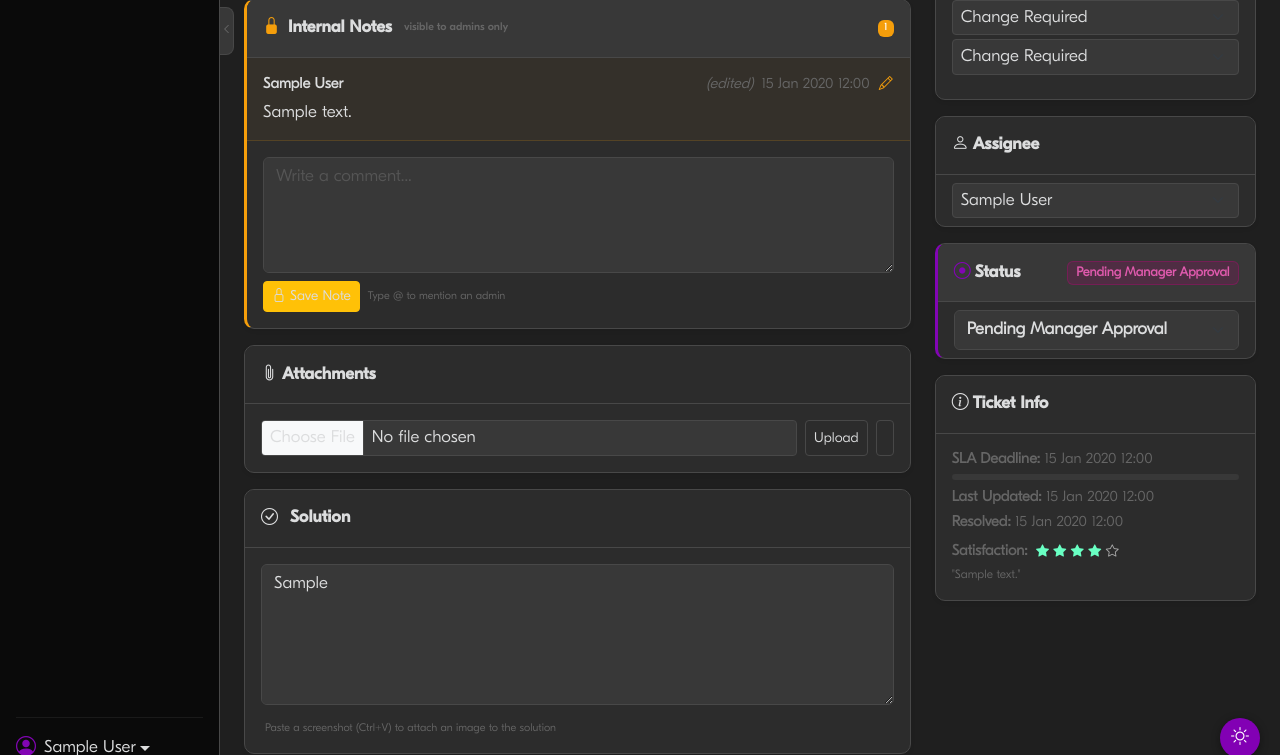
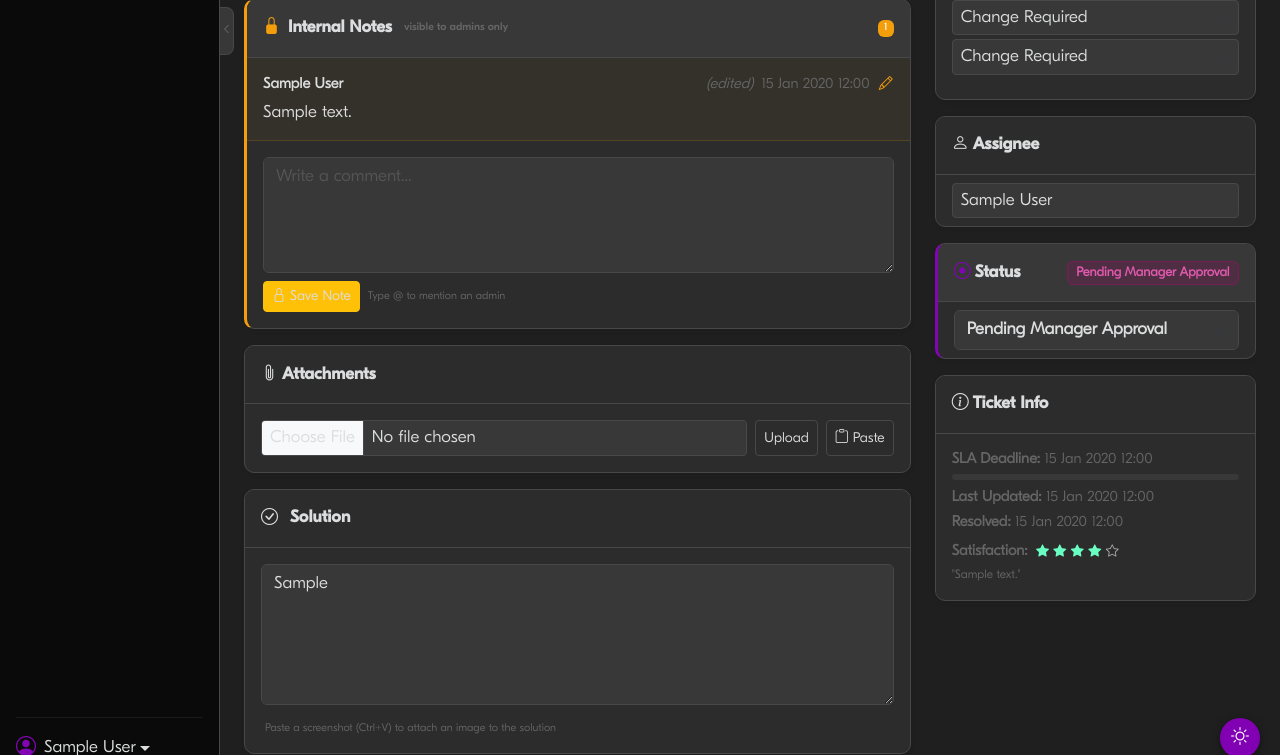
Before and after one commit to omricn/kdesk, a Django app: page /tickets/1/ in a window 1280 px wide. Shown: the part 717-1472 px from the top of the page. Run offline with Django 4.2, Linux system fonts and the light colour scheme; a user stored in the database is signed in; data comes from the database, SQL or seed files in the repository; tables that the repository leaves empty hold one stand-in row (values such as "Sample post"); parts of the project's set-up code (start-up, migrations or seed data) failed here and were passed over; some libraries are stand-ins or nearby versions.

Commit message:
Fix paste attachment button icon
bi-clipboard-image not available in this Bootstrap Icons version.
Use bi-clipboard with "Paste" label instead.

Co-Authored-By: Claude Sonnet 4.6 <noreply@anthropic.com>

```diff
--- a/templates/tickets/detail.html
+++ b/templates/tickets/detail.html
@@ -295,7 +295,7 @@
           <div class="d-flex gap-2">
             <input type="file" name="file" class="form-control form-control-sm">
             <button type="submit" class="btn btn-sm btn-outline-secondary text-nowrap">Upload</button>
-            <button type="button" id="paste-att-btn" class="btn btn-sm btn-outline-secondary text-nowrap" title="Click then Ctrl+V to paste a screenshot"><i class="bi bi-clipboard-image"></i></button>
+            <button type="button" id="paste-att-btn" class="btn btn-sm btn-outline-secondary text-nowrap" title="Click then Ctrl+V to paste a screenshot"><i class="bi bi-clipboard me-1"></i>Paste</button>
           </div>
         </form>
         <div id="paste-att-hint" class="text-muted mt-1 d-none" style="font-size:11px;"><i class="bi bi-clipboard me-1"></i>Press Ctrl+V to paste screenshot…</div>
```
